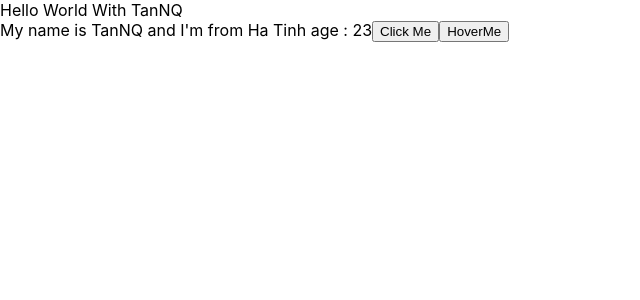
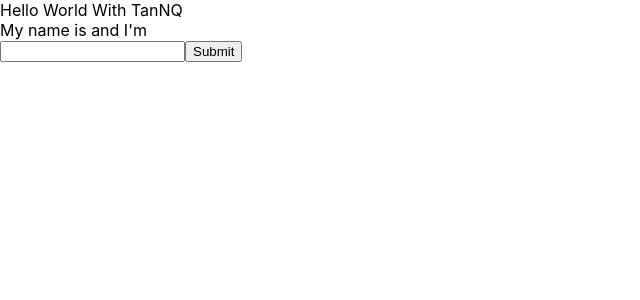
Before and after one commit to nqtan666/reactfinal, a React (Create React App) app: page / in a window 1280 px wide. Shown: the top 300 px of the page, without its empty margins (0-640 px from the left). Built offline with nearby package versions, Linux system fonts and the light colour scheme.

Commit message:
form in reactjs

```diff
--- a/src/components/MyComponent.js
+++ b/src/components/MyComponent.js
@@ -5,27 +5,34 @@ import React from "react";
 
 class MyComponent extends React.Component {
   state = {
-    name: "TanNQ",
-    address: "Ha Tinh",
-    age: 23,
+    name: "",
+    age: "",
   };
-  handleClick = () => {
+  handleOnChange = (e) => {
+    let name = e.target.name;
+    let value = e.target.value;
     this.setState({
-      name: "AAAA",
-      age: Math.floor(Math.random() * 100),
+      [name]: value,
     });
   };
-  handleOnMoverOver(event) {
-    console.log(event.screenX);
-  }
+  handleSubmit = (e) => {
+    e.preventDefault();
+    console.log(">>>check state", this.state);
+  };
   render() {
-    console.log(">>>>check state :", this.state);
     return (
       <div>
-        My name is {this.state.name} and I'm from {this.state.address} age :{" "}
+        My name is {this.state.name} and I'm {this.state.age}
         {this.state.age}
-        <button onClick={() => this.handleClick()}>Click Me</button>
-        <button onMouseOver={(e) => this.handleOnMoverOver(e)}>HoverMe</button>
+        <form onSubmit={(e) => this.handleSubmit(e)}>
+          <input
+            onChange={(e) => this.handleOnChange(e)}
+            value={this.state.name}
+            name="name"
+            type="text"
+          />
+          <button>Submit</button>
+        </form>
       </div>
     );
   }
```
